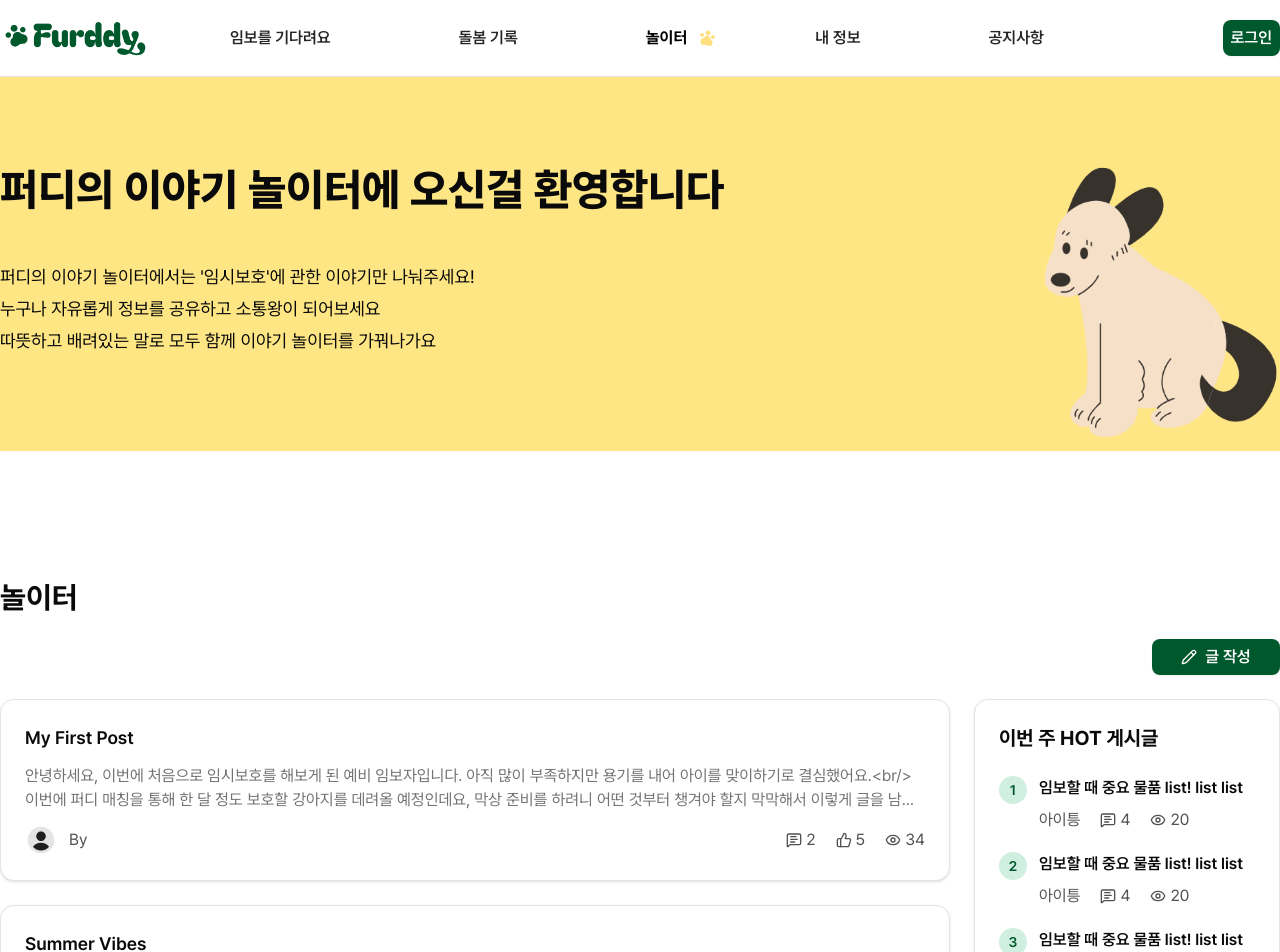
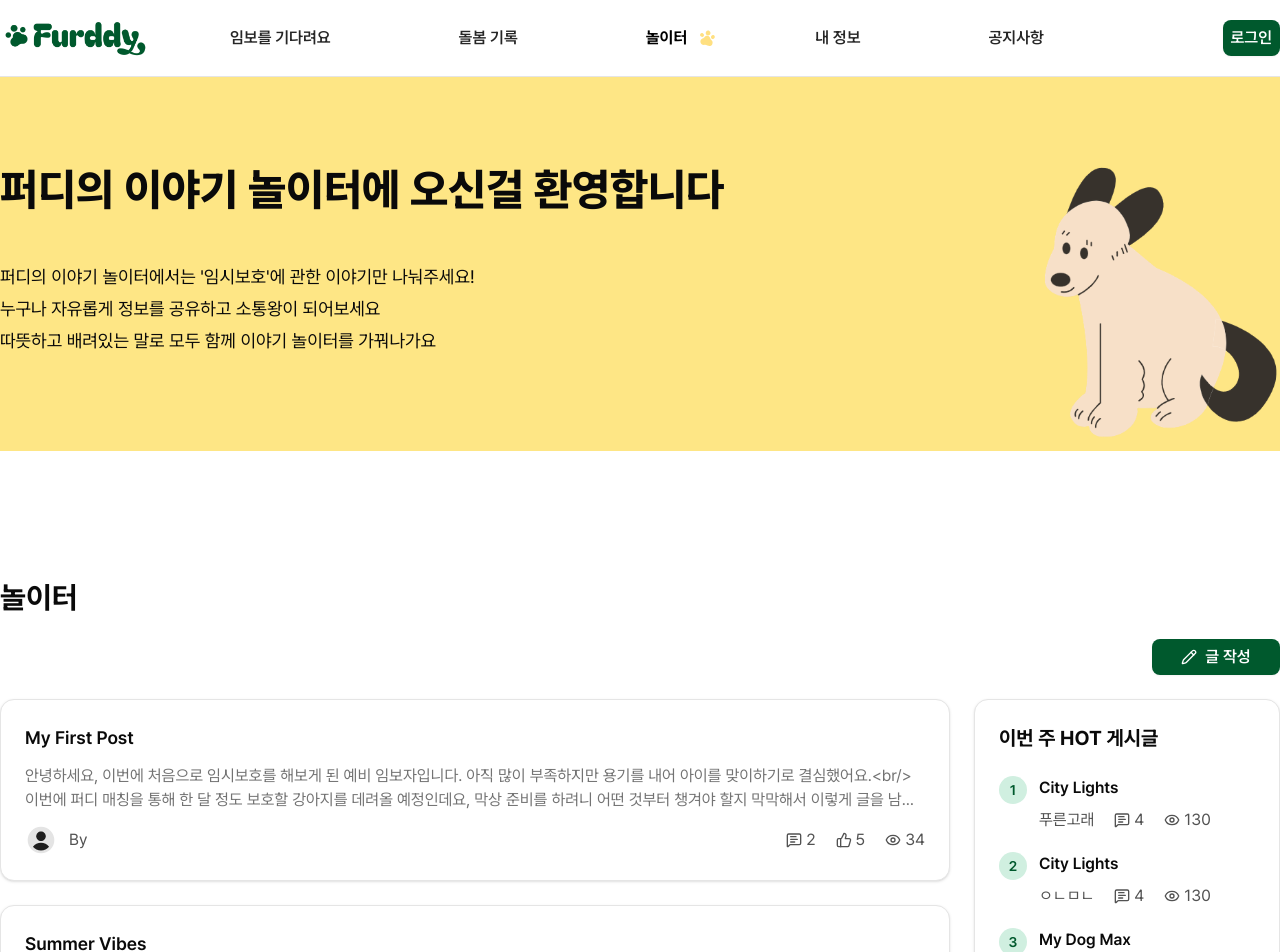
Before and after one commit to HANSONGYI1218/pet-fostering-front-app, a Next.js app: page /community in a window 1280 px wide. Shown: the top 952 px of the page. Built offline with nearby package versions, Linux system fonts and the light colour scheme.

Commit message:
✨ feat: 커뮤니티 더미 데이터 변경

```diff
--- a/src/components/community/community-container.tsx
+++ b/src/components/community/community-container.tsx
@@ -13,6 +13,18 @@ export default function CommunityContainer({ posts }: { posts: any }) {
 
   const startIdx = (currentPage - 1) * itemsPerPage;
   const endIdx = startIdx + itemsPerPage;
+
+  const now = new Date();
+  const oneMonthAgo = new Date();
+  oneMonthAgo.setMonth(now.getMonth() - 1);
+
+  const recentPopularPosts = posts
+    .filter((post: { created_at: string | number | Date }) => {
+      const createdAt = new Date(post.created_at);
+      return createdAt >= oneMonthAgo && createdAt <= now;
+    })
+    .sort((a: { views: number }, b: { views: number }) => b.views - a.views)
+    .slice(0, 10);
 
   return (
     <div className="mx-auto flex w-full max-w-[1280px] flex-col gap-6 py-32">
@@ -33,7 +45,7 @@ export default function CommunityContainer({ posts }: { posts: any }) {
           />
         </div>
 
-        <CommunityTopList />
+        <CommunityTopList recentPopularPosts={recentPopularPosts} />
       </div>
     </div>
   );
--- a/src/components/community/community-tile.tsx
+++ b/src/components/community/community-tile.tsx
@@ -5,7 +5,11 @@ import Link from 'next/link';
 
 export default function CommunityTile({ post }: { post: any }) {
   return (
-    <Link href={`/community/${post?.id}`} target="_blank">
+    <Link
+      href={`/community/${post?.id}`}
+      target="_blank"
+      rel="noopener noreferrer"
+    >
       <Card className="transition-all duration-500 hover:shadow-lg">
         <div className="flex w-full flex-1 flex-col gap-3">
           <span className="line-clamp-1 text-lg font-semibold">
--- a/src/components/community/community-top-list.tsx
+++ b/src/components/community/community-top-list.tsx
@@ -1,13 +1,21 @@
 import { Card } from '../ui/card';
 import TopListTile from './top-list-tile';
 
-export default function CommunityTopList() {
+export default function CommunityTopList({
+  recentPopularPosts,
+}: {
+  recentPopularPosts: any;
+}) {
   return (
     <Card>
       <span className="text-xl font-bold">이번 주 HOT 게시글</span>
       <div className="flex w-full flex-1 flex-col gap-5">
-        {Array.from({ length: 10 }).map((_, idx) => (
-          <TopListTile key={idx} index={idx} />
+        {recentPopularPosts?.map((recentPopularPost: any, idx: number) => (
+          <TopListTile
+            key={idx}
+            index={idx}
+            recentPopularPost={recentPopularPost}
+          />
         ))}
       </div>
     </Card>
--- a/src/components/community/top-list-tile.tsx
+++ b/src/components/community/top-list-tile.tsx
@@ -1,6 +1,12 @@
 import { Eye, MessageSquareText } from 'lucide-react';
 
-export default function TopListTile({ index }: { index: number }) {
+export default function TopListTile({
+  index,
+  recentPopularPost,
+}: {
+  index: number;
+  recentPopularPost: any;
+}) {
   return (
     <div className="group flex w-64 gap-3 rounded-2xl">
       <div className="flex h-7 w-7 items-center justify-center rounded-full bg-[#D0EFE0] group-hover:bg-[#00592D]">
@@ -10,17 +16,19 @@ export default function TopListTile({ index }: { index: number }) {
       </div>
       <div className="flex w-full flex-1 flex-col gap-2">
         <span className="line-clamp-1 font-semibold">
-          임보할 때 중요 물품 list! list list
+          {recentPopularPost?.title}
         </span>
         <div className="flex w-full gap-5">
-          <span className="text-[#525252]">아이틍</span>
+          <span className="text-[#525252]">
+            {recentPopularPost?.user?.nickname}
+          </span>
           <div className="flex items-center gap-1">
             <MessageSquareText className="h-4 w-4" stroke="#525252" />
             <span className="text-[#525252]">4</span>
           </div>
           <div className="flex items-center gap-1">
             <Eye className="h-4 w-4" stroke="#525252" />
-            <span className="text-[#525252]">20</span>
+            <span className="text-[#525252]">{recentPopularPost?.views}</span>
           </div>
         </div>{' '}
       </div>
```
